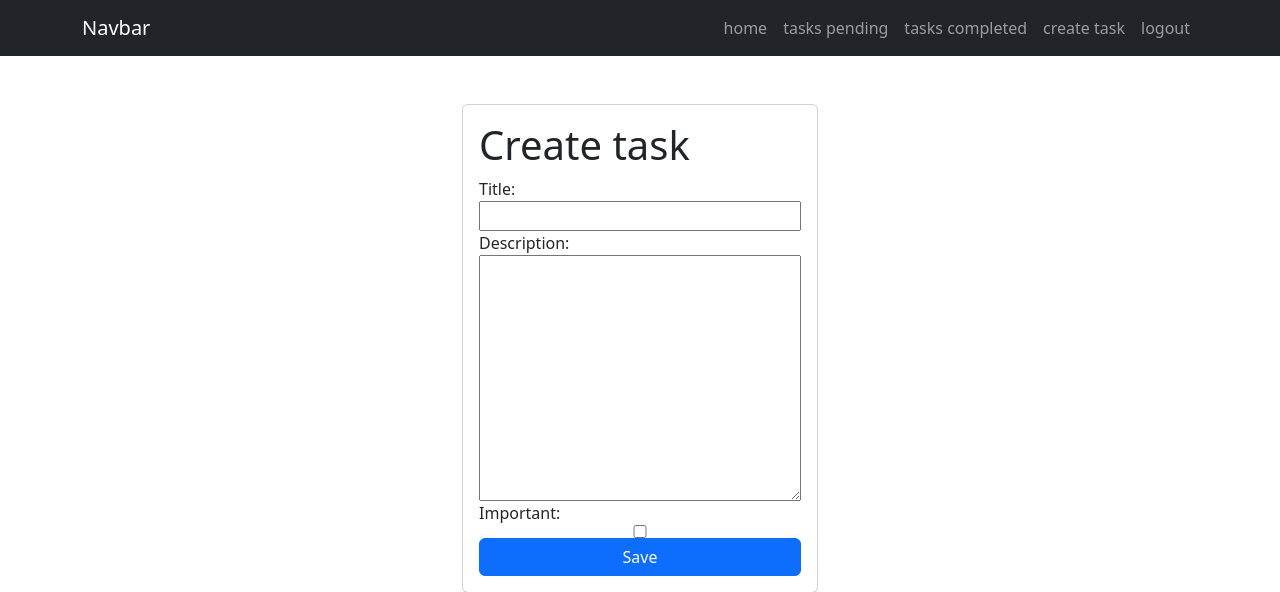
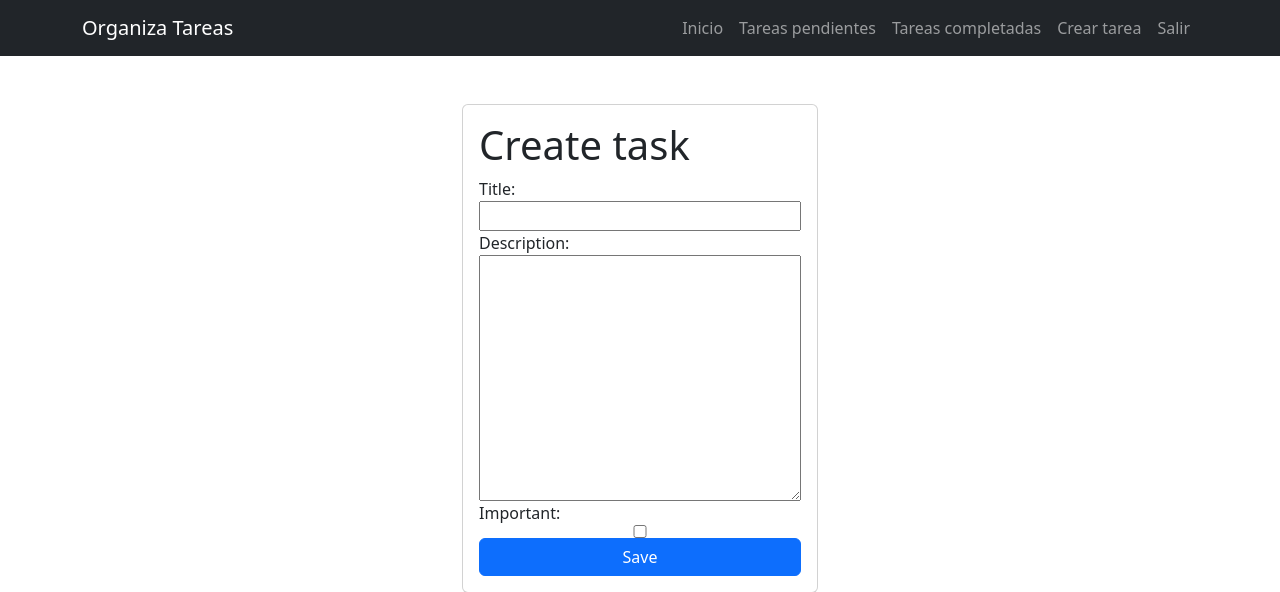
Before and after one commit to jmlc452/django-auth-crud, a Django app: page /tasks/create/ in a window 1280 px wide. Shown: the top 592 px of the page. Run offline with Django 4.2, Linux system fonts and the light colour scheme; the visitor is signed in with stand-in values (Sample User, id 1).

Commit message:
actualizacion de texto navbar commit

```diff
--- a/tasks/templates/base.html
+++ b/tasks/templates/base.html
@@ -8,34 +8,34 @@
 <body>
     <nav class="navbar navbar-expand-lg bg-dark navbar-dark">
         <div class="container">
-          <a class="navbar-brand" href="#">Navbar</a>
+          <a class="navbar-brand" href="#">Organiza Tareas</a>
           <button class="navbar-toggler" type="button" data-bs-toggle="collapse" data-bs-target="#navbarNav" aria-controls="navbarNav" aria-expanded="false" aria-label="Toggle navigation">
             <span class="navbar-toggler-icon"></span>
           </button>
           <div class="collapse navbar-collapse" id="navbarNav">
             <ul class="navbar-nav ms-auto">
                 <li class="nav-item">
-                    <a class="nav-link" href="/">home</a>
+                    <a class="nav-link" href="/">Inicio</a>
                 </li>
                 {% if user.is_authenticated %}
                 <li class="nav-item">
-                    <a class="nav-link" href="/tasks">tasks pending</a>
+                    <a class="nav-link" href="/tasks">Tareas pendientes</a>
                 </li>
                 <li class="nav-item">
-                    <a class="nav-link" href="/tasks_completed">tasks completed</a>
+                    <a class="nav-link" href="/tasks_completed">Tareas completadas</a>
                 </li>
                 <li class="nav-item">
-                    <a class="nav-link" href="/tasks/create">create task</a>
+                    <a class="nav-link" href="/tasks/create">Crear tarea</a>
                 </li>
                 <li class="nav-item">
-                    <a class="nav-link" href="/logout">logout</a>
+                    <a class="nav-link" href="/logout">Salir</a>
                 </li>
                 {% else %}
                 <li class="nav-item">
-                    <a class="nav-link" href="/signup">signup</a>
+                    <a class="nav-link" href="/signup">Entrar</a>
                 </li>
                 <li class="nav-item">
-                    <a class="nav-link" href="/signin">signin</a>
+                    <a class="nav-link" href="/signin">Registrarse</a>
                 </li>
                 {% endif %}
             </ul>
```
